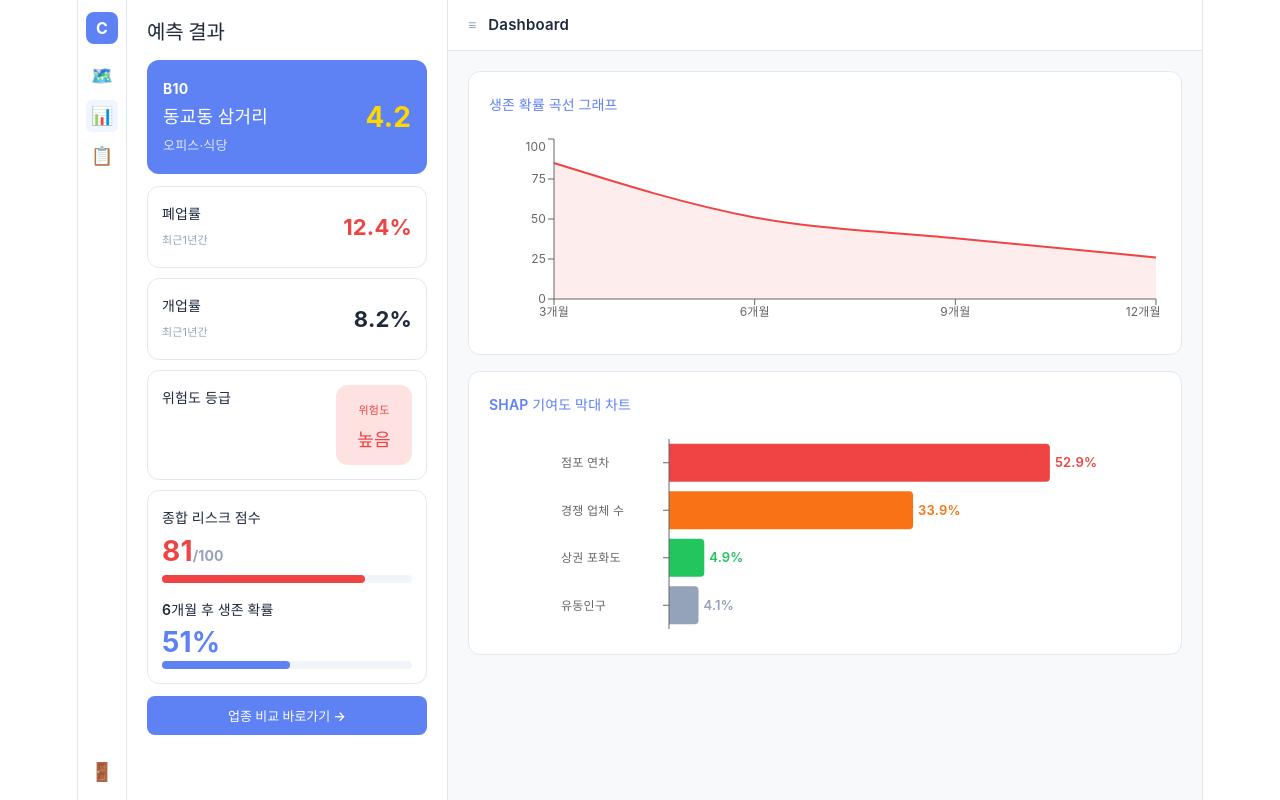
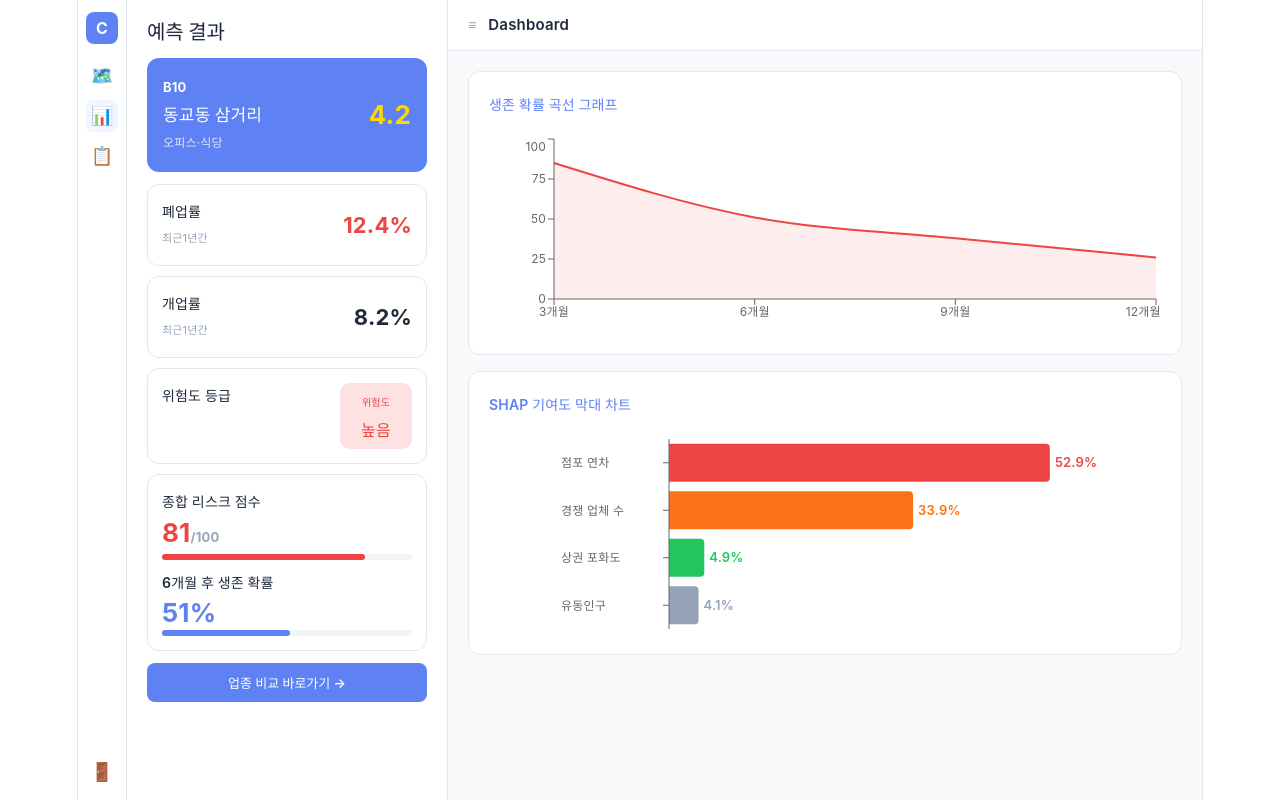
Before and after one commit to kw-capstone-2026/main, a React (Vite) app: page /prediction/1 in a window 1280 px wide. Built offline with nearby package versions, Linux system fonts and the light colour scheme; a web font is replaced by a local one.

Commit message:
style: 예측결과 페이지 왼쪽 사이드바 카드 간격 및 크기 조정

```diff
--- a/src/pages/Prediction.jsx
+++ b/src/pages/Prediction.jsx
@@ -1,7 +1,6 @@
 import { useNavigate, useParams } from 'react-router-dom'
 import { AreaChart, Area, XAxis, YAxis, Tooltip, ResponsiveContainer, BarChart, Bar, Cell, LabelList } from 'recharts'
 import Sidebar from '../components/Sidebar'
-
 import { MOCK_BLOCKS } from '../data/blocks'
 
 const getMockPrediction = (blockId) => {
@@ -15,16 +14,9 @@ const getMockPrediction = (blockId) => {
     openRate: 8.2,
     riskScore: 81,
     survival6m: 51,
-    riskDescription: [
-      '음식점 밀집도 매우 높아 신규 진입 어려움',
-      '폐업률(12.4%)이 개업률(8.2%)보다 높음',
-      '차별화 전략없이는 생존 가능성 낮음'
-    ]
   }
 }
 
-// ✅ 나중에 API 연결할 때 이 부분 교체
-// GET /api/v1/blocks/{blockId}/survivalcurve
 const MOCK_SURVIVAL_CURVE = [
   { month: '3개월', rate: 85 },
   { month: '6개월', rate: 51 },
@@ -32,8 +24,6 @@ const MOCK_SURVIVAL_CURVE = [
   { month: '12개월', rate: 26 },
 ]
 
-// ✅ 나중에 API 연결할 때 이 부분 교체
-// GET /api/v1/blocks/{blockId}/shap
 const MOCK_SHAP = [
   { name: '점포 연차', value: 52.9, color: '#EF4444' },
   { name: '경쟁 업체 수', value: 33.9, color: '#F97316' },
@@ -55,9 +45,9 @@ function Prediction() {
         width: '280px', background: 'white',
         borderRight: '1px solid #E2E8F0',
         display: 'flex', flexDirection: 'column',
-        padding: '20px', overflowY: 'auto'
+        padding: '20px', overflowY: 'hidden'
       }}>
-        <h2 style={{ fontSize: '20px', fontWeight: '700', marginBottom: '16px', color: '#1E293B', textAlign: 'left' }}>
+        <h2 style={{ fontSize: '20px', fontWeight: '700', marginBottom: '14px', color: '#1E293B', textAlign: 'left' }}>
           예측 결과
         </h2>
 
@@ -68,15 +58,11 @@ function Prediction() {
         }}>
           <div style={{ display: 'flex', justifyContent: 'space-between', alignItems: 'center' }}>
             <div>
-      <div style={{ fontSize: '14px', fontWeight: '700', textAlign: 'left', marginBottom: '2px' }}>{data.blockId}</div>
-      <div style={{ fontSize: '18px', fontWeight: '700', marginBottom: '2px', textAlign: 'left' }}>{data.blockName}</div>
-      <div style={{ fontSize: '13px', opacity: 0.8, textAlign: 'left' }}>{data.industry}</div>
+              <div style={{ fontSize: '13px', fontWeight: '700', textAlign: 'left', marginBottom: '2px' }}>{data.blockId}</div>
+              <div style={{ fontSize: '17px', fontWeight: '700', marginBottom: '2px', textAlign: 'left' }}>{data.blockName}</div>
+              <div style={{ fontSize: '12px', opacity: 0.8, textAlign: 'left' }}>{data.industry}</div>
             </div>
-    <div style={{
-      fontSize: '28px', fontWeight: '700', color: '#FFD700',
-      display: 'flex', alignItems: 'center', justifyContent: 'center',
-      alignSelf: 'center'
-    }}>{data.csi}</div>
+            <div style={{ fontSize: '26px', fontWeight: '700', color: '#FFD700' }}>{data.csi}</div>
           </div>
         </div>
 
@@ -108,31 +94,32 @@ function Prediction() {
             <div style={{ fontSize: '14px', fontWeight: '600', color: '#1E293B', textAlign: 'left' }}>위험도 등급</div>
             <div style={{
               background: '#FEE2E2', color: '#EF4444',
-      fontSize: '13px', fontWeight: '700',
-      padding: '12px 10px', borderRadius: '12px',
-      textAlign: 'center', minWidth: '56px',
+              fontSize: '12px', fontWeight: '700',
+              padding: '6px 10px', borderRadius: '10px',
+              textAlign: 'center', minWidth: '52px',
               display: 'flex', flexDirection: 'column',
-      alignItems: 'center', gap: '4px'
+              alignItems: 'center', gap: '2px'
             }}>
-      <span style={{ fontSize: '11px' }}>위험도</span>
-      <span style={{ fontSize: '18px' }}>높음</span>
+              <span style={{ fontSize: '10px' }}>위험도</span>
+              <span style={{ fontSize: '16px' }}>높음</span>
             </div>
           </div>
         </div>
+
         {/* 종합 리스크 */}
         <div style={{ border: '1px solid #E2E8F0', borderRadius: '12px', padding: '14px', marginBottom: '12px' }}>
-          <div style={{ fontSize: '14px', fontWeight: '600', color: '#1E293B', marginBottom: '6px', textAlign: 'left' }}>종합 리스크 점수</div>
-          <div style={{ fontSize: '28px', fontWeight: '700', color: '#EF4444', marginBottom: '6px', textAlign: 'left' }}>
-            {data.riskScore}<span style={{ fontSize: '14px', color: '#94A3B8' }}>/100</span>
+          <div style={{ fontSize: '14px', fontWeight: '600', color: '#1E293B', marginBottom: '4px', textAlign: 'left' }}>종합 리스크 점수</div>
+          <div style={{ fontSize: '26px', fontWeight: '700', color: '#EF4444', marginBottom: '4px', textAlign: 'left' }}>
+            {data.riskScore}<span style={{ fontSize: '13px', color: '#94A3B8' }}>/100</span>
           </div>
-          <div style={{ background: '#F1F5F9', borderRadius: '4px', height: '8px', marginBottom: '14px' }}>
+          <div style={{ background: '#F1F5F9', borderRadius: '4px', height: '6px', marginBottom: '10px' }}>
             <div style={{ background: '#EF4444', width: `${data.riskScore}%`, height: '100%', borderRadius: '4px' }}></div>
           </div>
-          <div style={{ fontSize: '14px', fontWeight: '600', color: '#1E293B', marginBottom: '6px', textAlign: 'left' }}>6개월 후 생존 확률</div>
-          <div style={{ fontSize: '28px', fontWeight: '700', color: '#5E81F4', marginBottom: '6px', textAlign: 'left' }}>
+          <div style={{ fontSize: '14px', fontWeight: '600', color: '#1E293B', marginBottom: '4px', textAlign: 'left' }}>6개월 후 생존 확률</div>
+          <div style={{ fontSize: '26px', fontWeight: '700', color: '#5E81F4', marginBottom: '4px', textAlign: 'left' }}>
             {data.survival6m}%
           </div>
-          <div style={{ background: '#F1F5F9', borderRadius: '4px', height: '8px' }}>
+          <div style={{ background: '#F1F5F9', borderRadius: '4px', height: '6px' }}>
             <div style={{ background: '#5E81F4', width: `${data.survival6m}%`, height: '100%', borderRadius: '4px' }}></div>
           </div>
         </div>
```
Lines whose indentation alone changed are shown as unchanged.
